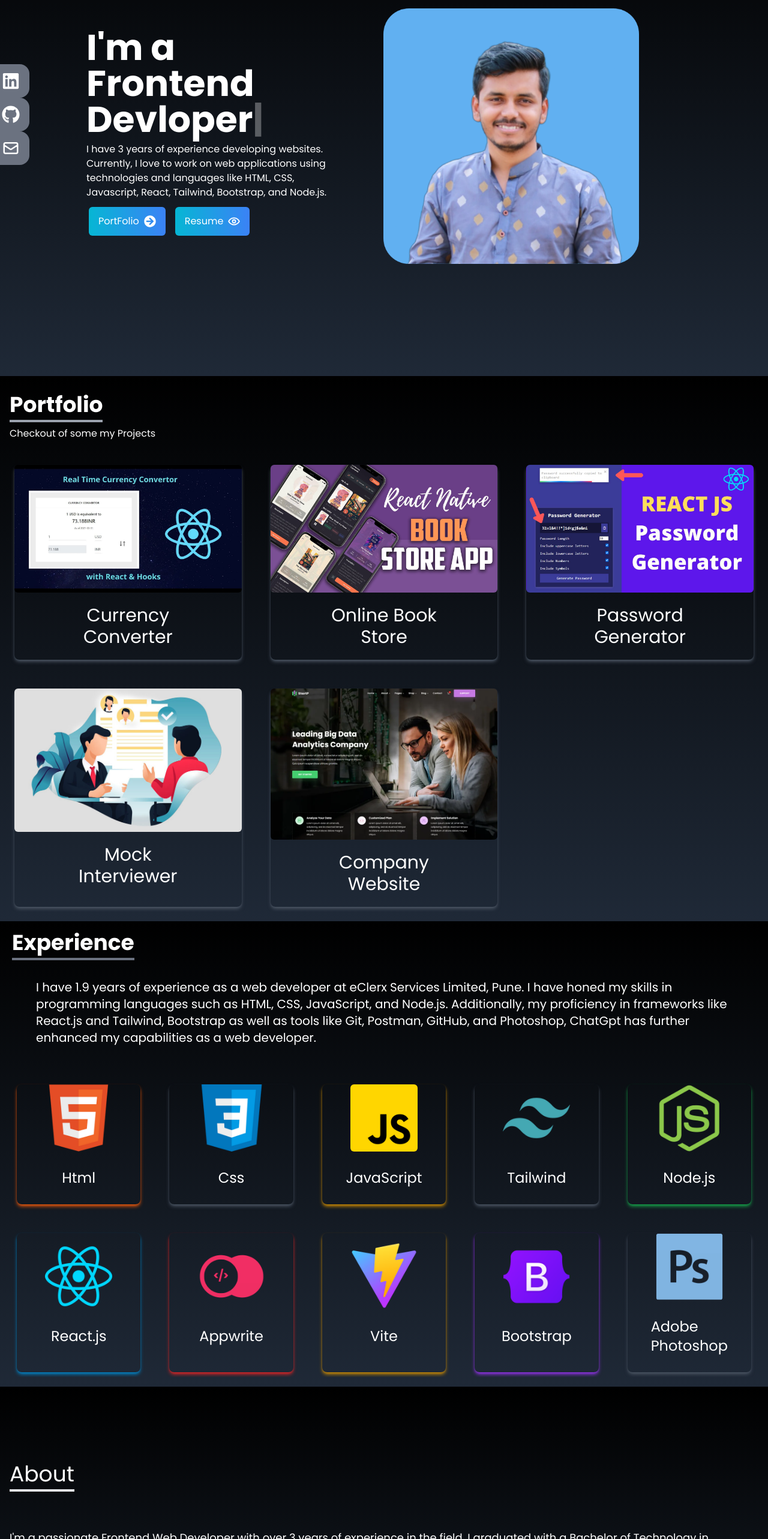
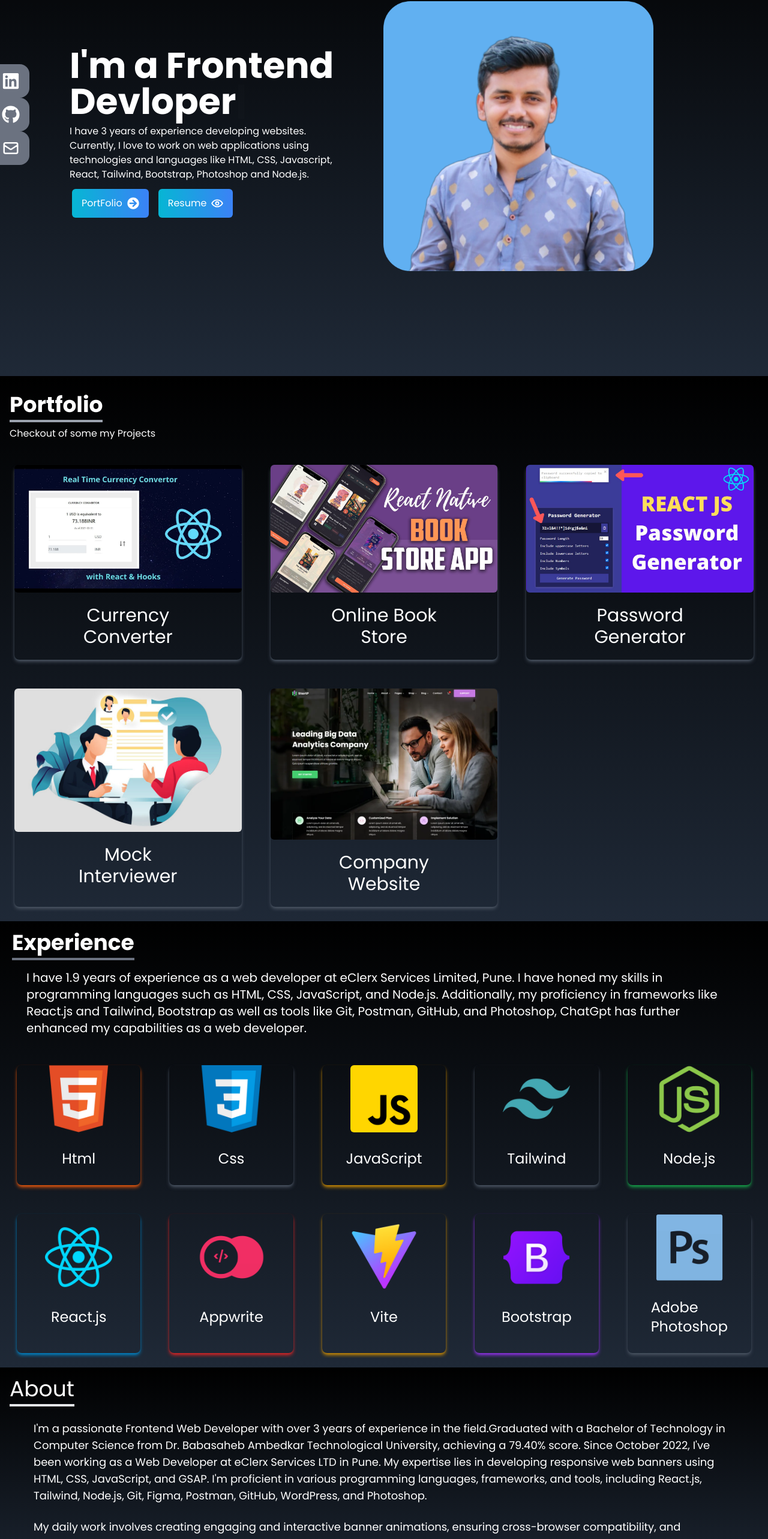
Before and after one commit to mbl43/Portfolio, a React (Vite) app: page / in a window 1280 px wide. Shown: the part 173-2739 px from the top of the page at 60% size. Built offline with nearby package versions, Linux system fonts and the light colour scheme; a web font is replaced by a local one.

Commit message:
done some changes

```diff
--- a/index.html
+++ b/index.html
@@ -1,8 +1,8 @@
 <!doctype html>
 <html lang="en">
   <head>
-
     <meta charset="UTF-8" />
+    <link rel="shortcut icon" href="/src/assets/heroimage.png" type="image/x-icon">
     <meta name="viewport" content="width=device-width, initial-scale=1.0" />
     <title>Mangesh's Portfolio</title>
   </head>
--- a/src/Components/About.jsx
+++ b/src/Components/About.jsx
@@ -4,20 +4,20 @@ const About = () => {
   return (
     <div
       name="About"
-      className="w-full h-[80vh] bg-gradient-to-b from-black  to-gray-800 text-white "
+      className="w-full h-auto bg-gradient-to-b from-black  to-gray-800 text-white "
     >
       <div className="max-w-screen-xl p-4 mx-auto flex flex-col justify-center w-full h-full ">
         <div className="pb-8 ">
           <p className="text-4xl bold inline border-b-4 border-gray-200">About</p>
         </div>
-        <p className="mt-10 text-lg overflow-auto">
-        I'm a passionate Frontend Web Developer with over 3 years of experience in the field. I graduated with a Bachelor of Technology in Computer Science from Dr. Babasaheb Ambedkar Technological University, achieving a 79.40% score.
-        Since October 2022, I've been working as a Web Developer at eClerx Services LTD in Pune. My expertise lies in developing responsive web banners using HTML, CSS, JavaScript, and GSAP. I'm proficient in various programming languages, frameworks, and tools, including React.js, Tailwind, Node.js, Git, Figma, Postman, GitHub, WordPress, and Photoshop.
+        <p className="md:mx-10 text-lg overflow-auto">
+        I&apos;m a passionate Frontend Web Developer with over 3 years of experience in the field.Graduated with a Bachelor of Technology in Computer Science from Dr. Babasaheb Ambedkar Technological University, achieving a 79.40% score.
+        Since October 2022, I&apos;ve been working as a Web Developer at eClerx Services LTD in Pune. My expertise lies in developing responsive web banners using HTML, CSS, JavaScript, and GSAP. I&apos;m proficient in various programming languages, frameworks, and tools, including React.js, Tailwind, Node.js, Git, Figma, Postman, GitHub, WordPress, and Photoshop.
         </p>
         <br />
-        <p className="text-lg overflow-auto">
+        <p className="md:mx-10 text-lg overflow-auto">
         My daily work involves creating engaging and interactive banner animations, ensuring cross-browser compatibility, and developing reusable, scalable, and optimized code. I actively participate in Agile development processes and enjoy collaborating with teams to deliver projects on time.
-        My technical skills include HTML5, CSS, GSAP, Tailwind, JavaScript, WordPress, React.js, Vite, Postman, Appwrite, and Google DevTools. I'm also adept at using software like Adobe Photoshop and Figma.
+        My technical skills include HTML5, CSS, GSAP.js, Tailwind, JavaScript, WordPress, React.js, Vite, Postman, Appwrite, and Google DevTools. I&apos;m also good at using software like Adobe Photoshop and Figma.
         </p>
       </div>
     </div>
--- a/src/Components/Contact.jsx
+++ b/src/Components/Contact.jsx
@@ -13,28 +13,28 @@ const Contact = () => {
           </p>
           <p className="py-4 text-center">Submit the form to get in touch with me</p>
         </div>
-        <div className="flex   justify-center items-center sm:w-full">
+        <div className="flex   justify-center items-center md:w-full">
           <form action="https://getform.io/f/bnlekezb"  method="POST" className="flex flex-col w-full  lg:w-[30vw] ">
             <input
               type="text"
               name="name"
               placeholder="Enter your name"
-              className="p-2 bg-transparent border-2 rounded-md   focus:outline-none text-white"
+              className="p-4 px-8 text-center bg-transparent border-2 rounded-md   focus:outline-none text-white"
             />
             <input
               type="email"
               name="mail"
               placeholder="Enter your Email"
-              className="p-2 bg-transparent border-2 rounded-md my-2 focus:outline-none text-white"
+              className="p-4 px-8 text-center bg-transparent border-2 rounded-md my-2 focus:outline-none text-white"
             />
             <textarea
               name="text"
               id="" placeholder="Enter your message"
               rows="10"
-              className="border-2 p-2  bg-transparent rounded-md focus:outline-none text-white"
+              className="border-2 p-4 px-8 text-center  bg-transparent rounded-md focus:outline-none text-white"
             ></textarea>
             <button className="text-white bg-gradient-to-b from-cyan-300 to-blue-500 mx-auto flex items-center rounded-lg hover:scale-110 duration-200 px-6 py-3 mt-4 sm:">
-              Let's Talk
+              Let&apos;s Talk
             </button>
           </form>
         </div>
--- a/src/Components/Experience.jsx
+++ b/src/Components/Experience.jsx
@@ -77,7 +77,7 @@ const Experience = () => {
   return (
     <div
       name="Experience"
-      className="bg-gradient-to-b from-black to-gray-800 w-full h-screen text-white flex justify-center   md:h-auto "
+      className="bg-gradient-to-b from-black to-gray-800 w-full h-auto text-white flex justify-center   md:h-auto "
     >
       <div className="max-w-screen-xl flex flex-col w-full mx-auto p-4 px-5 h-full">
         <div className=" pb-4  ">
@@ -86,7 +86,7 @@ const Experience = () => {
           </p>
           <br />
 
-          <p className="p-10 sm:text-xl">
+          <p className="p-6 sm:text-xl">
             I have 1.9 years of experience as a web developer at eClerx Services
             Limited, Pune. I have honed my skills in programming languages such
             as HTML, CSS, JavaScript, and Node.js. Additionally, my proficiency
--- a/src/Components/Home.jsx
+++ b/src/Components/Home.jsx
@@ -22,17 +22,17 @@ const Home = () => {
       name="Home"
       className="h-screen w-full bg-gradient-to-b from-black to-gray-800 text-white"
     >
-      <div className=" mx-auto flex flex-col items-center justify-center h-full px-4 md:flex-row max-w-screen-lg">
+      <div className=" mx-auto flex flex-col items-center justify-center h-full px-4 md:flex-row max-w-screen-xl">
         {/* main text div */}
         <div className="flex flex-col justify-center h-1/2 ">
           {/* text div */}
-          <h2 className="text-white font-bold text-3xl  sm:text-6xl pb-2">
+          <h2 className="text-white font-bold text-3xl  sm:text-6xl pb-2 ">
             <span ref={el}></span>
           </h2>
           <p className="text-white max-w-md">
             I have 3 years of experience developing websites. Currently, I love
             to work on web applications using technologies and languages like
-            HTML, CSS, Javascript, React, Tailwind, Bootstrap, and Node.js.
+            HTML, CSS, Javascript, React, Tailwind, Bootstrap, Photoshop and Node.js.
           </p>
           <div className="flex flex-row  m-1">
             <Link
@@ -52,7 +52,7 @@ const Home = () => {
                 href="../assets/Mangesh-Lemte_Resume.pdf"
                 target="_blank"
                 rel="noopener noreferrer"
-                download="Mangesh-Lemte_Resume.pdf"
+                download="/Mangesh-Lemte_Resume.pdf"
               >
                 Resume
               </a>
@@ -62,11 +62,11 @@ const Home = () => {
             </button>
           </div>
         </div>
-        <div className=" ">
+        <div className="">
           <img
             src={HeroImg}
             alt="My Profile"
-            className="rounded-2xl mx-auto w-3/4 md:full"
+            className="rounded-2xl mx-auto w-3/4  "
           />
         </div>
       </div>
```
Also changed, not shown: 1 other file (tests, documents, lock files or other folders).
